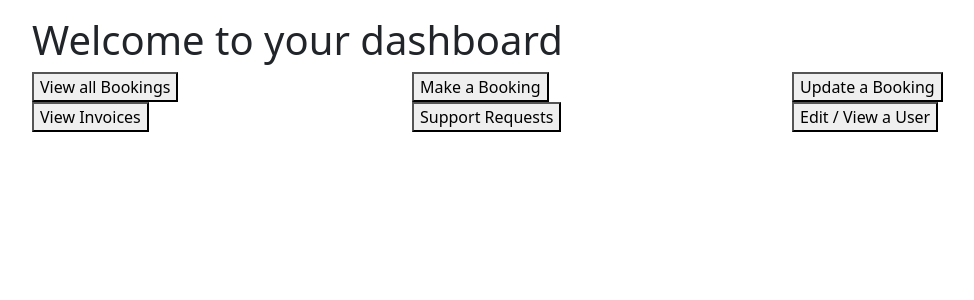
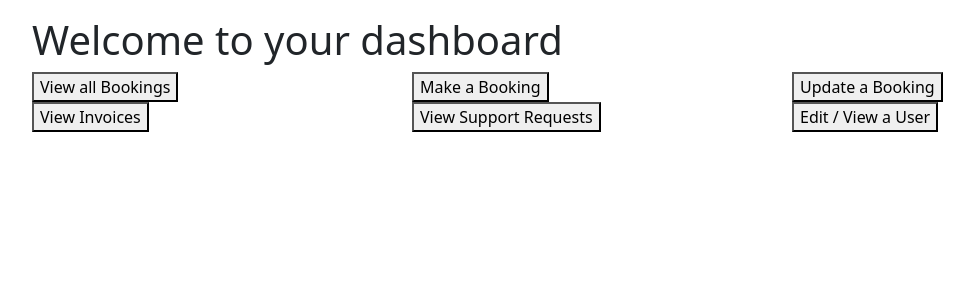
Before and after one commit to izzieyip/SEG-smallgroup, a Django app: template tutorials/templates/dashboard.html in a window 1280 px wide. Shown: the part 56-356 px from the top of the page, without its empty margins (50-1024 px from the left). Run offline with Django 3.2, Linux system fonts and the light colour scheme; the template is opened without the code that fills it, so the values that code supplies are empty; some libraries are stand-ins or nearby versions.

```diff
--- a/tutorials/templates/dashboard.html
+++ b/tutorials/templates/dashboard.html
@@ -25,7 +25,7 @@
       <button> View Invoices</button>
     </div>
     <div class = "col-4">
-      <button> Support Requests </button>
+      <button> View Support Requests </button>
     </div>
     <div class = "col-4">
       <button> Edit / View a User </button>
```
